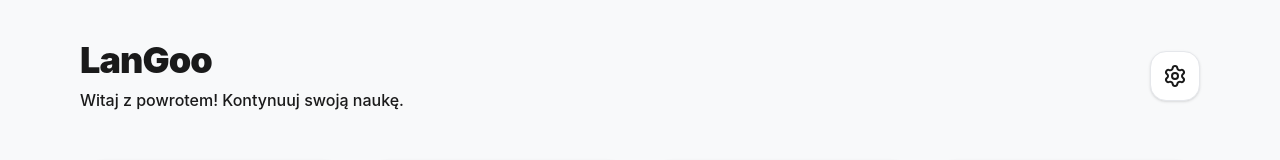
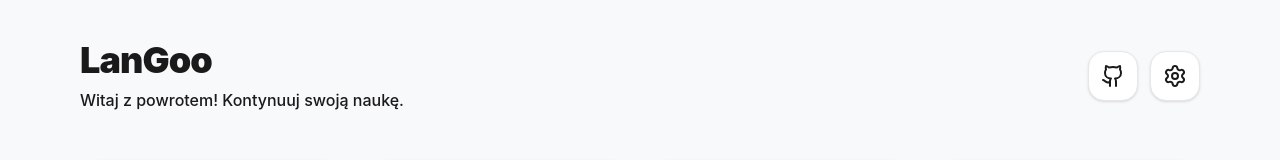
Before and after one commit to Collappo/LanGoo, a React (Vite) app: page / in a window 1280 px wide. Shown: the top 160 px of the page. Built offline with nearby package versions, Linux system fonts and the light colour scheme.

Commit message:
Added a GitHub Profile

```diff
--- a/src/App.tsx
+++ b/src/App.tsx
@@ -30,7 +30,8 @@
   Timer as TimerIcon,
   Headphones,
   Pencil,
-  Trash2
+  Trash2,
+  Github
 } from 'lucide-react';
 
 const Dashboard: React.FC<{
@@ -63,6 +64,10 @@
           <p className="text-text-muted font-medium">Witaj z powrotem! Kontynuuj swoją naukę.</p>
         </div>
         <div className="flex items-center gap-3">
+          <a href="https://github.com/Collappo" target="_blank"
+            className="p-3 bg-surface border border-border rounded-2xl text-text-muted hover:text-text transition-colors shadow-sm">
+            <Github size={24} />
+          </a>
           <button
             onClick={onOpenSettings}
             className="p-3 bg-surface border border-border rounded-2xl text-text-muted hover:text-text transition-colors shadow-sm"
```
